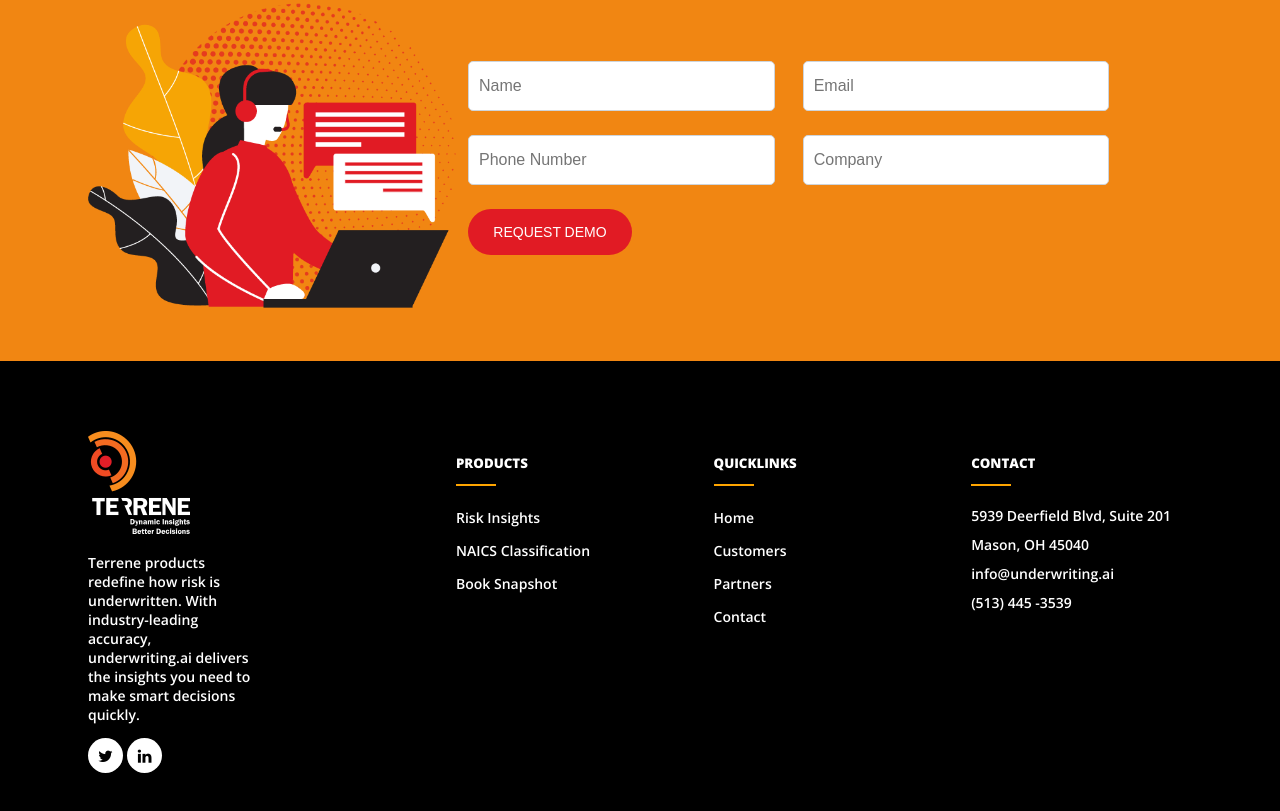
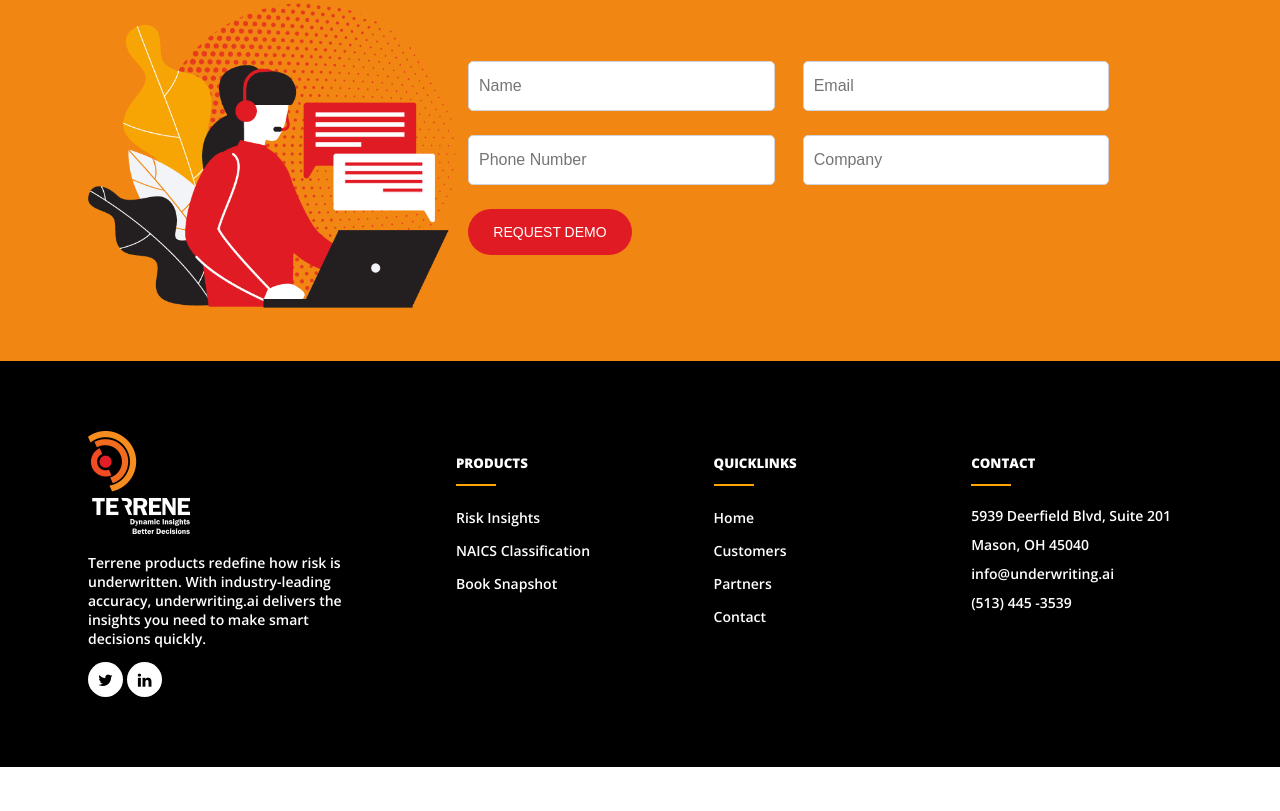
Before and after one commit to saisriarja/under-writing-normal, a plain HTML site: page index.html in a window 1280 px wide. Shown: the part 4491-5302 px from the top of the page. After the commit the page ends 5258 px from the top, so only its background shows below. Drawn offline with nearby package versions, Linux system fonts and the light colour scheme.

Commit message:
footer modified

```diff
--- a/index.html
+++ b/index.html
@@ -490,7 +490,7 @@
                         <a href="#">
                             <img class="sz" src="img/terrene_logo_slogan-dark.png" alt="">
                         </a>
-                        <div class="col-lg-6">
+                        <div class="col-lg-10">
                             <p class="text-white para pt-3">Terrene products redefine how risk is underwritten. With
                                 industry-leading accuracy,
                                 underwriting.ai delivers the insights you need to make smart decisions quickly.</p>
```
